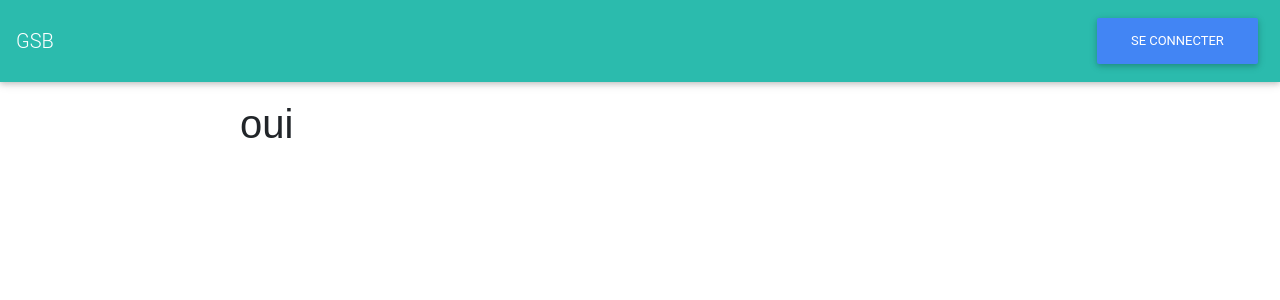
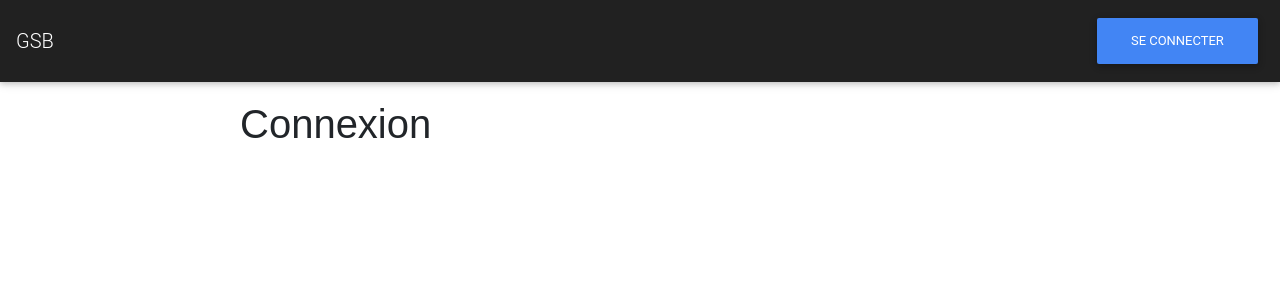
Before and after one commit to La-Suisse/symfony, a Symfony app: template templates/home/log.html.twig in a window 1280 px wide. Shown: the top 300 px of the page. Run offline with Twig, Linux system fonts and the light colour scheme; the template is opened without the code that fills it, so the values that code supplies are empty; some libraries are stand-ins or nearby versions.

Commit message:
reglages bugs

```diff
--- a/templates/base.html.twig
+++ b/templates/base.html.twig
@@ -23,9 +23,10 @@
 <script type="text/javascript" src="https://cdnjs.cloudflare.com/ajax/libs/mdbootstrap/4.8.10/js/mdb.min.js"></script>
 	</head>
 	<body>
-		<nav class="navbar navbar-dark default-color justify-content-between">
+		<nav class="navbar navbar-dark bg-dark justify-content-between">
 			<a class="navbar-brand" href="{{path('home')}}">GSB</a>
 			<form class="form-inline my-1">
+			<p style="color: white;">{{app.session.get('idSession')}}</p>
 				<a class="btn btn-primary" href="{{path('login')}}">Se Connecter</a>
 			</form>
 		</nav>
--- a/templates/home/index.html.twig
+++ b/templates/home/index.html.twig
@@ -1,6 +1,6 @@
 {% extends 'base.html.twig' %}
 
-{% block title %}Hello HomeController!
+{% block title %}Acceuil - GSB
 {% endblock %}
 
 {% block body %}
@@ -22,7 +22,7 @@
 		}
 		.bg {
 			/* The image used */
-			background-image: url("https://media.lesechos.com/api/v1/images/view/5d14720b8fe56f5f1265a937/1280x720/2121772-la-foret-un-placement-securisant-dans-le-temps-web-tete-030682267356.jpg");
+			background-image: url("images/background.jpg");
 
 			/* Full height */
 			height: 100%;
@@ -35,7 +35,7 @@
 	</style>
 
 	<div class="bg">
-		<h1>oui</h1>
+		<h1 class="text-center">Bienvenue sur le site de GSB</h1>
 
 	</div>
 {% endblock %}
--- a/templates/home/log.html.twig
+++ b/templates/home/log.html.twig
@@ -1,6 +1,6 @@
 {% extends 'base.html.twig' %}
 
-{% block title %}Hello HomeController!{% endblock %}
+{% block title %}Connexion - GSB{% endblock %}
 
 {% block body %}
 <style>
@@ -9,7 +9,7 @@
 </style>
 
 <div class="example-wrapper">
-    <h1>oui</h1>
+    <h1>Connexion</h1>
     {{form_start(form)}}
     {{form_end(form)}}
 
```
Also changed, not shown: src/Form/UtilisateurType.php (+8 -2 lines), public/images/background.jpg (added), src/Controller/HomeController.php (line endings or trailing spaces).
